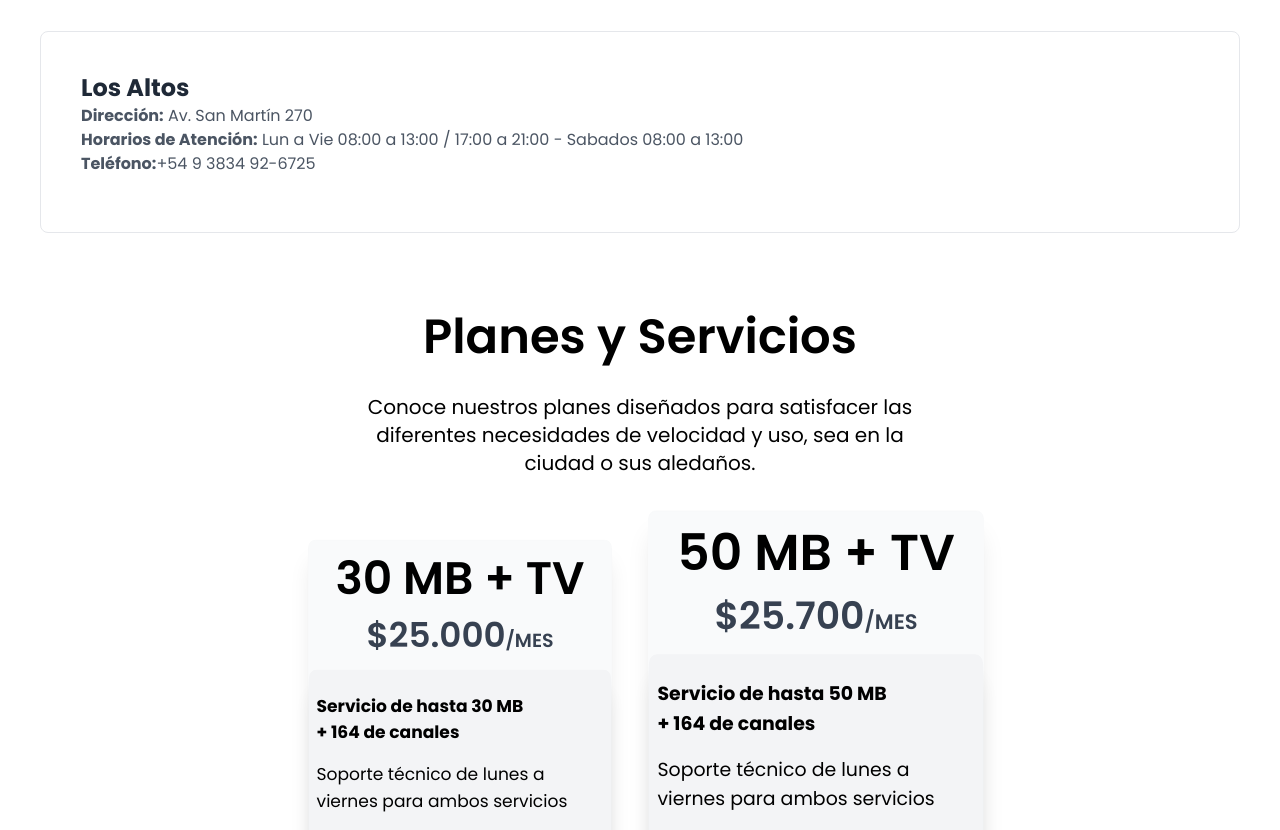
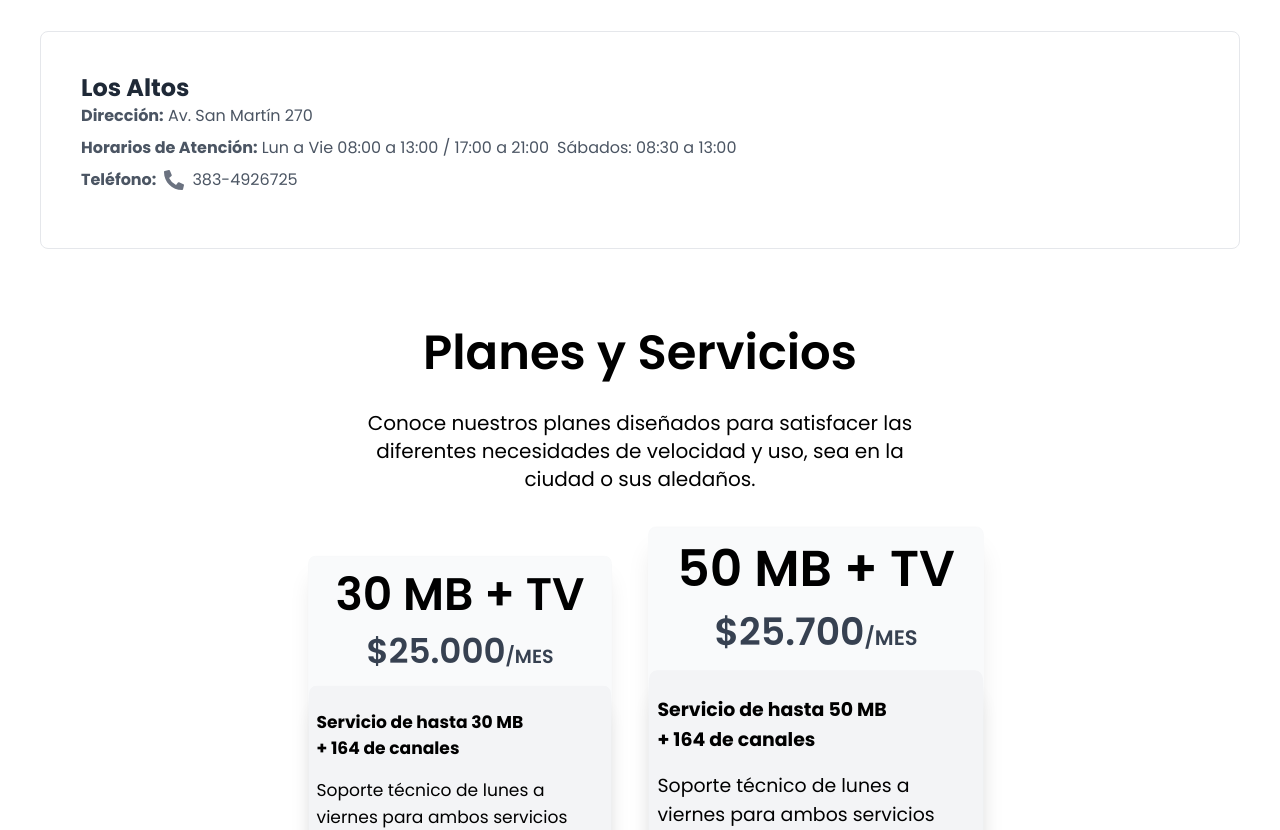
Before and after one commit to SoftFusion-Technologies/ep-cornaglia-ofi, a React (Vite) app: page / in a window 1280 px wide. Shown: the part 2340-3170 px from the top of the page. Built offline with nearby package versions, Linux system fonts and the light colour scheme.

Commit message:
actualizacion en infocontacts y footer

```diff
--- a/src/Components/Footer.jsx
+++ b/src/Components/Footer.jsx
@@ -1,8 +1,25 @@
 import { useEffect } from 'react';
 import { Link } from 'react-router-dom';
 import "../Styles/Footer.css"
-import { FaFacebook, FaInstagram, FaTwitter} from "react-icons/fa"
-import { FaArrowUp } from 'react-icons/fa';
+import { FaFacebook, FaInstagram, FaTwitter, FaArrowUp} from "react-icons/fa"
+import PropTypes from 'prop-types';
+
+
+const WhatsAppLink = ({ number }) => (
+  <a
+      href={`https://wa.me/${number.replace(/\D/g, '')}`}
+      target="_blank"
+      rel="noopener noreferrer"
+      className="flex items-center"
+  >
+      Ir al WhatsApp
+  </a>
+);
+
+WhatsAppLink.propTypes = {
+  number: PropTypes.string.isRequired,
+};
+
 
 const Footer = () => {
     useEffect(() => {
@@ -110,11 +127,8 @@ const Footer = () => {
         <li>
           <h2>Contáctanos</h2>
           <ul className="box">
-            {/* <li>
-              <Link to="#">3865 111111</Link>
-            </li> */}
             <li>
-              <Link to="#">Ir al WhatsApp</Link>
+              <WhatsAppLink number="+5493865266909" />
             </li>
             <li>
               <Link to="#">Ver Ubicación</Link>
--- a/src/Components/Info/InfoContacts.jsx
+++ b/src/Components/Info/InfoContacts.jsx
@@ -142,9 +142,23 @@ const InfoContacts = () => {
             <h2 className='text-2xl font-bold text-gray-800'>Los Altos</h2>
             <div className="mb-4">
             <p className="text-gray-600"><strong>Dirección:</strong> Av. San Martín  270</p>
-            <p className="text-gray-600"><strong>Horarios de Atención:</strong> Lun a Vie 08:00 a 13:00 / 17:00 a 21:00 - Sabados 08:00 a 13:00</p>
-            <p className="text-gray-600"><strong>Teléfono:</strong>+54 9 3834 92-6725</p>
-              </div>
+            <div className="text-gray-600 mt-2">
+
+                <div className="flex flex-wrap items-center mt-1">
+                <strong className="mr-1">Horarios de Atención:</strong>
+                    <span className="inline-block mr-2"> Lun a Vie 08:00 a 13:00 / 17:00 a 21:00 </span>
+                    <span className="inline-block">Sábados: 08:30 a 13:00</span>
+                </div>
+            </div>
+            <div className="flex items-center mt-2">
+                <strong className="text-gray-600 mr-2">Teléfono:</strong>
+                <span className="flex items-center">
+                    <a href="tel:3834926725" className="flex items-center text-gray-600">
+                        <FaPhoneAlt className="w-5 h-5 text-gray-500 mr-2" /> 383-4926725
+                    </a>
+                </span>
+            </div>
+            </div>
 
         </div>
     </div>
```
